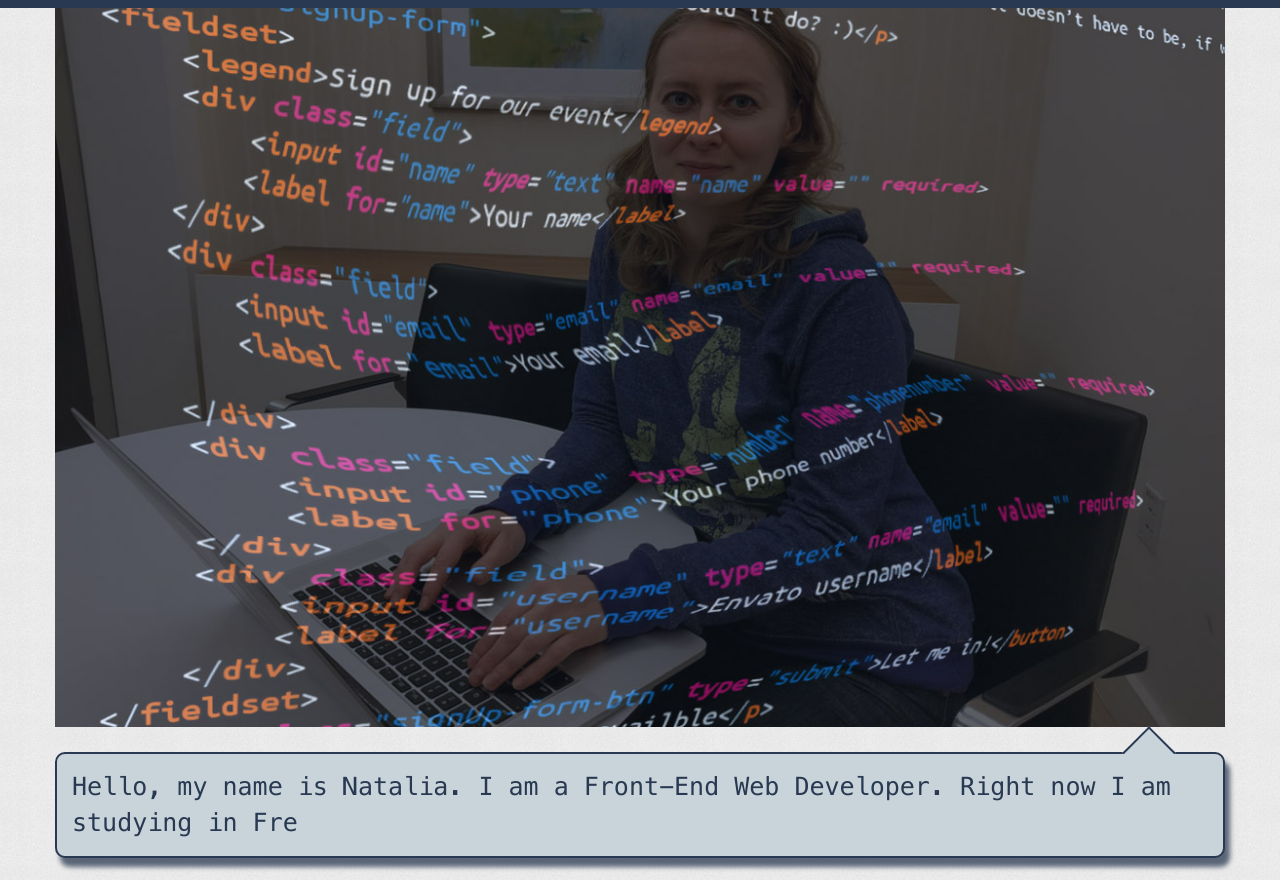
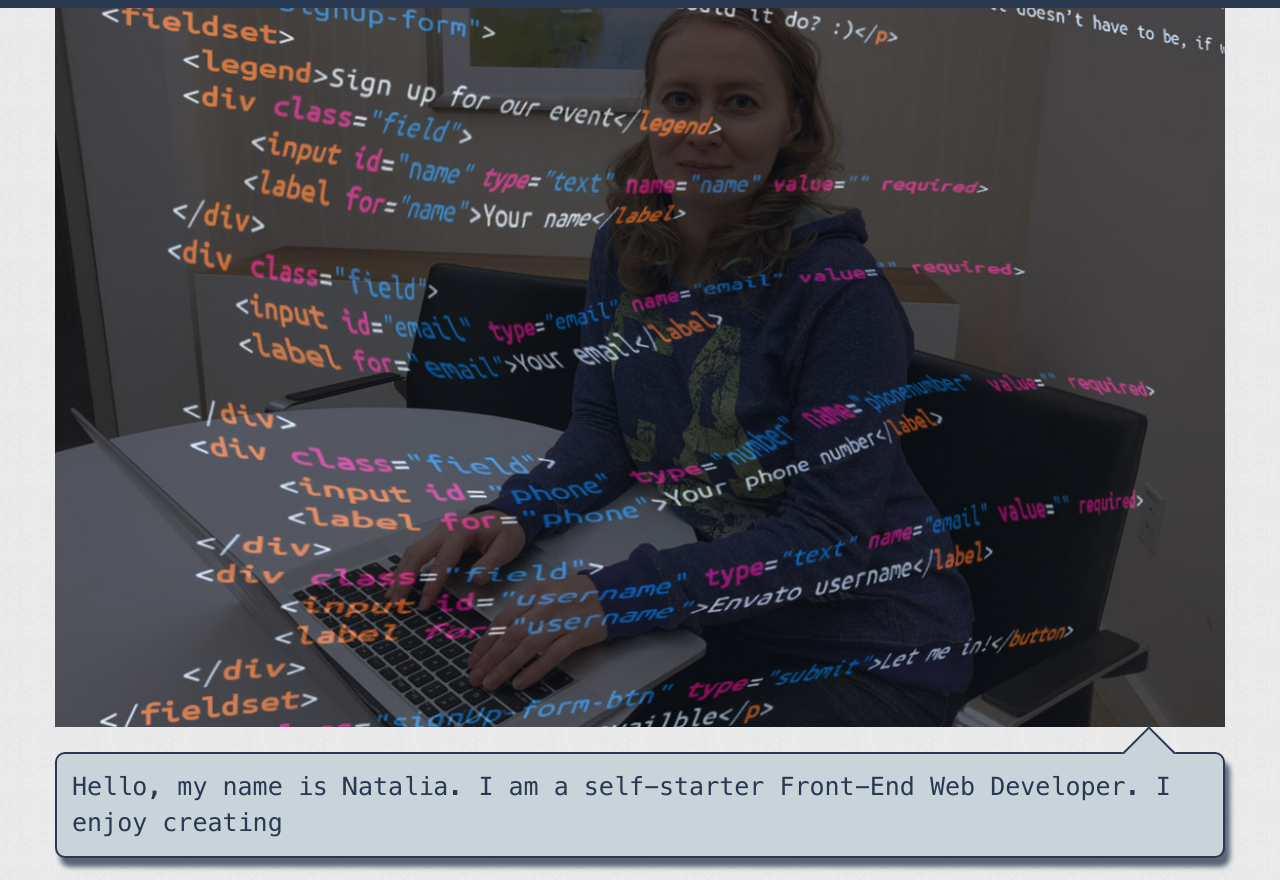
Before and after one commit to hameleonka/Portfolio-page, a plain HTML site: page index.html in a window 1280 px wide. Shown: the part 72-952 px from the top of the page. Drawn offline with nearby package versions, Linux system fonts and the light colour scheme; a web font is replaced by a local one.

```diff
--- a/index.html
+++ b/index.html
@@ -248,7 +248,7 @@
     <div class="container">
         <div class="row intro">
             <div class="col-12-xs">
-                <p class="speech-bubble">Hello, my name is Natalia. I am a Front-End Web Developer. Right now I am studying in FreeCodeCamp, working as a volunteer for nonprofit coding projects and looking for a job.</p>
+                <p class="speech-bubble">Hello, my name is Natalia. I am a self-starter Front-End Web Developer. I enjoy creating websites and building interactive web apps.</p>
             </div>
         </div>
     </div>
```
